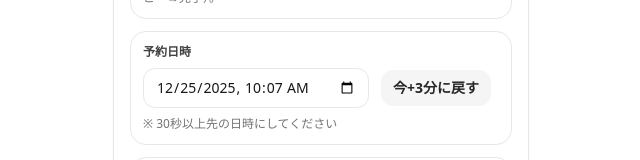
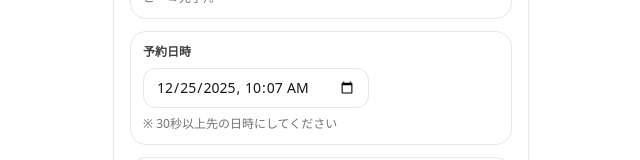
Before and after one commit to TT-03/X-Threads-, a Next.js app: page /compose in a window 1280 px wide. Shown: the part 201-361 px from the top of the page, without its empty margins (319-959 px from the left). Built offline with nearby package versions, Linux system fonts and the light colour scheme.

Commit message:
Update page.tsx

```diff
--- a/app/(app)/compose/page.tsx
+++ b/app/(app)/compose/page.tsx
@@ -313,13 +313,6 @@ export default function ComposePage() {
               onChange={(e) => setRunAtLocal(e.target.value)}
               step={60}
             />
-            <button
-              type="button"
-              className="rounded-xl bg-neutral-100 px-3 py-2 text-sm font-semibold text-neutral-800 active:bg-neutral-200"
-              onClick={() => setRunAtLocal(toDatetimeLocalValue(new Date(Date.now() + 3 * 60 * 1000)))}
-            >
-              今+3分に戻す
-            </button>
           </div>
           <div className="mt-2 text-xs text-neutral-500">※ 30秒以上先の日時にしてください</div>
         </div>
```
